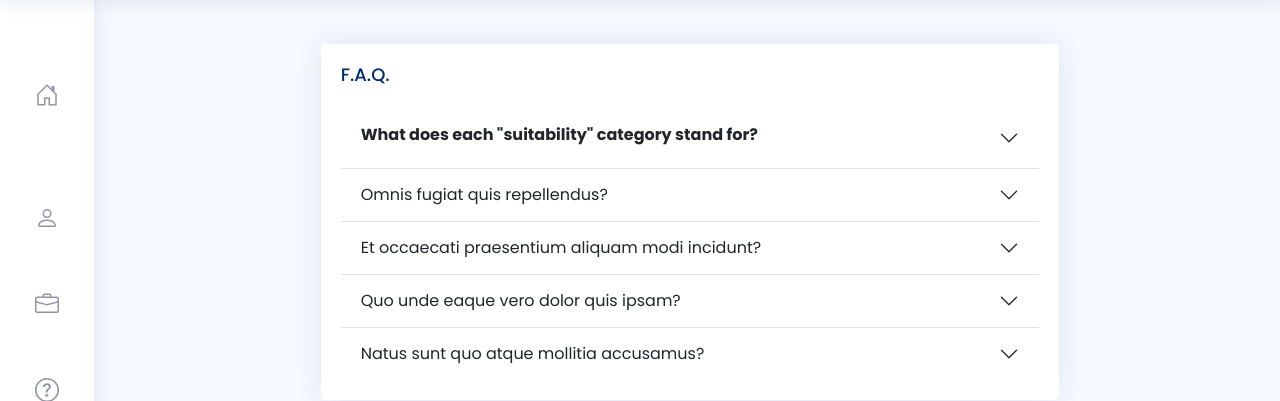
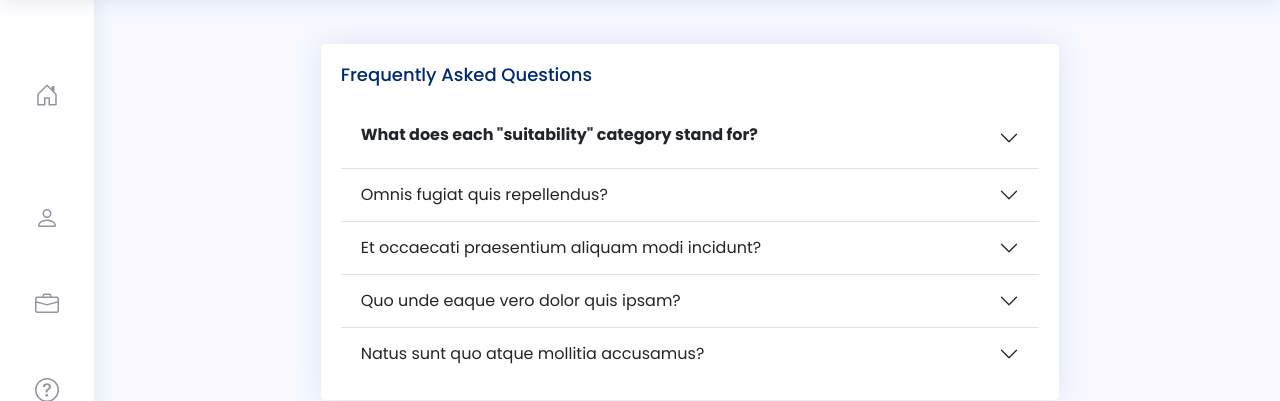
Before and after one commit to 0JCRG0/DjangoApp, a Django app: template DreamedJobAI/templates/DreamedJobAI/user/help-user.html in a window 1280 px wide. Shown: the part 60-461 px from the top of the page. Run offline with Django 3.2, Linux system fonts and the light colour scheme; the template is opened without the code that fills it, so the values that code supplies are empty; some libraries are stand-ins or nearby versions.

Commit message:
added feature

```diff
--- a/DreamedJobAI/templates/DreamedJobAI/user/help-user.html
+++ b/DreamedJobAI/templates/DreamedJobAI/user/help-user.html
@@ -20,7 +20,7 @@
         <!-- F.A.Q Group 1 -->
         <div class="card">
         <div class="card-body">
-            <h5 class="card-title">F.A.Q.</h5>
+            <h5 class="card-title">Frequently Asked Questions</h5>
 
             <div class="accordion accordion-flush" id="faq-group-1">
 
```
